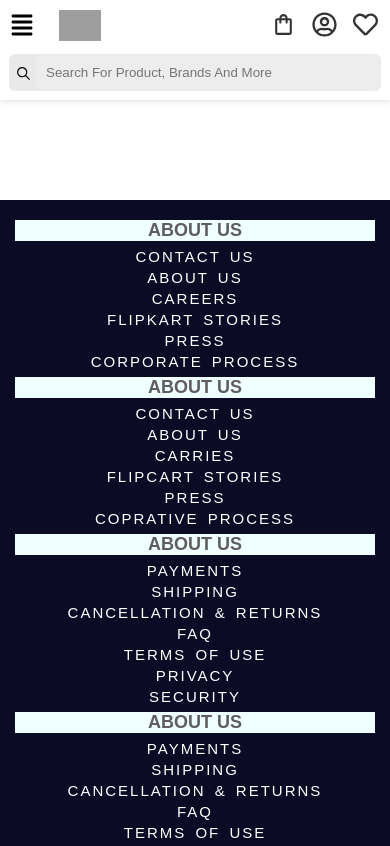
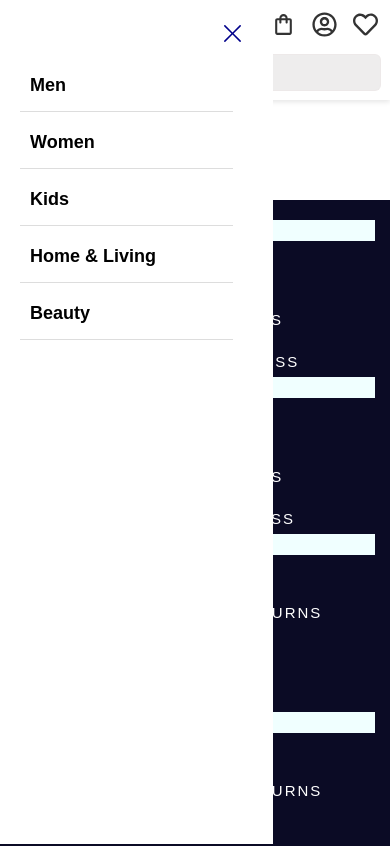
Before and after one commit to indramani-1mishra/anntechnoenginee, a React (Vite) app: page /linksm in a window 390 px wide. Shown: the top 846 px of the page. Built offline with nearby package versions, Linux system fonts and the light colour scheme; grey boxes are pictures that could not be loaded.

Commit message:
add a dropdown for mobile screen

```diff
--- /dev/null
+++ b/src/components/header/completeheader/linksformobile/Linksformobile.jsx
@@ -0,0 +1,11 @@
+import React from 'react'
+import Linkscontainer from '../../links/linkscontainer/linkscontainer'
+
+export default function Linksformobile() {
+  return (
+    <>
+      <Linkscontainer/>
+
+    </>
+  )
+}
--- a/src/components/header/headerformobilescreen/Headeformobile.jsx
+++ b/src/components/header/headerformobilescreen/Headeformobile.jsx
@@ -4,9 +4,11 @@
 import { FaAlignCenter } from 'react-icons/fa'
 import { FaAlignJustify } from 'react-icons/fa6'
 import { icons } from './helpercode'
-import { Link } from 'react-router-dom'
+import { Link, useNavigate } from 'react-router-dom'
 import './headerformobile.css'
 export default function Headeformobile() {
+
+  const navigate  = useNavigate();
   return (
     <>
     <div className='allheadermobile'>
@@ -14,7 +16,7 @@
       <div className='firstcontainer'>
 
       <div className='fi'>
-       <div className='lineicon'>
+       <div className='lineicon' onClick={()=> navigate('/linksm')}>
         <FaAlignJustify/>
        </div>
        <Imagelogo/>
--- a/src/components/header/links/linkscontainer/linkcounter.css
+++ b/src/components/header/links/linkscontainer/linkcounter.css
@@ -7,6 +7,9 @@
    padding: 20px;
 
 
+  }
+  .btn22{
+    display: none;
   }
   .list
   {
@@ -20,3 +23,61 @@
     width: 45%;
 
   }
+
+  @media screen and (max-width: 450px) {
+    .ass {
+      position: fixed;
+      top: 0;
+      left: 0;
+      height: 100vh;
+      width: 70%;
+      background-color: white;
+      z-index: 999;
+      padding: 20px;
+      overflow-y: auto;
+
+      /* Optional animation */
+      animation: slideIn 0.3s ease-in-out;
+    }
+
+    .uls {
+      display: flex;
+      flex-direction: column;
+      gap: 5px;
+      padding-left: 0;
+      margin: 0;
+      position: relative;
+      top:20px;
+    }
+
+    .list {
+      padding: 15px 10px;
+      border-bottom: 1px solid #ddd;
+      font-size: 18px;
+      text-transform: capitalize;
+      font-weight: 600;
+    }
+    .btn22{
+      position: absolute;
+      display: block;
+      top:20px;
+      border: none;
+      right: 10%;
+      z-index: 999;
+      padding: 2px;
+      background-color: white;
+      color: darkblue;
+
+
+    }
+
+    /* Slide in animation from left */
+    @keyframes slideIn {
+      from {
+        transform: translateX(-100%);
+      }
+      to {
+        transform: translateX(0);
+      }
+    }
+  }
--- a/src/components/header/links/linkscontainer/linkscontainer.jsx
+++ b/src/components/header/links/linkscontainer/linkscontainer.jsx
@@ -8,9 +8,12 @@
   menuData,
   menuDatawomen,
 } from "../reuseablelogic/helpercode";
+import { RxCross1 } from "react-icons/rx";
+import { useNavigate } from "react-router-dom";
 
 export default function Linkscontainer() {
   const [hoveredMenu, setHoveredMenu] = useState(null);
+  const navigate = useNavigate();
 
   return (
     <div
@@ -58,6 +61,7 @@
           {hoveredMenu === "beauty" && <Reuseblelogic menuData={beautyMenuData} />}
         </li>
       </ul>
+      <button className="btn22" onClick={()=>navigate('/')}><RxCross1 fontSize={"23px"}/></button>
     </div>
   );
 }
--- a/src/components/maincontainer/databycategorywise/router/router.jsx
+++ b/src/components/maincontainer/databycategorywise/router/router.jsx
@@ -19,6 +19,7 @@
 import Userdetail from '../../../auth/userdetails/userdetail'
 import Addtocart from '../../carts/addtocarts/carts'
 import Carts from '../../carts/addtocarts/carts'
+import Linksformobile from '../../../header/completeheader/linksformobile/Linksformobile'
 
 export default function Routers() {
   return (
@@ -42,6 +43,7 @@
         <Route path="/login" element={<Login/>}/>
         <Route path='/userdetails'element={<Userdetail/>}/>
         <Route path='/carts'element={<Carts/>}/>
+        <Route path='/linksm' element={<Linksformobile/>}/>
       </Routes>
 
 
```
Also changed, not shown: src/components/header/completeheader/linksformobile/linksformobile.css (added).
